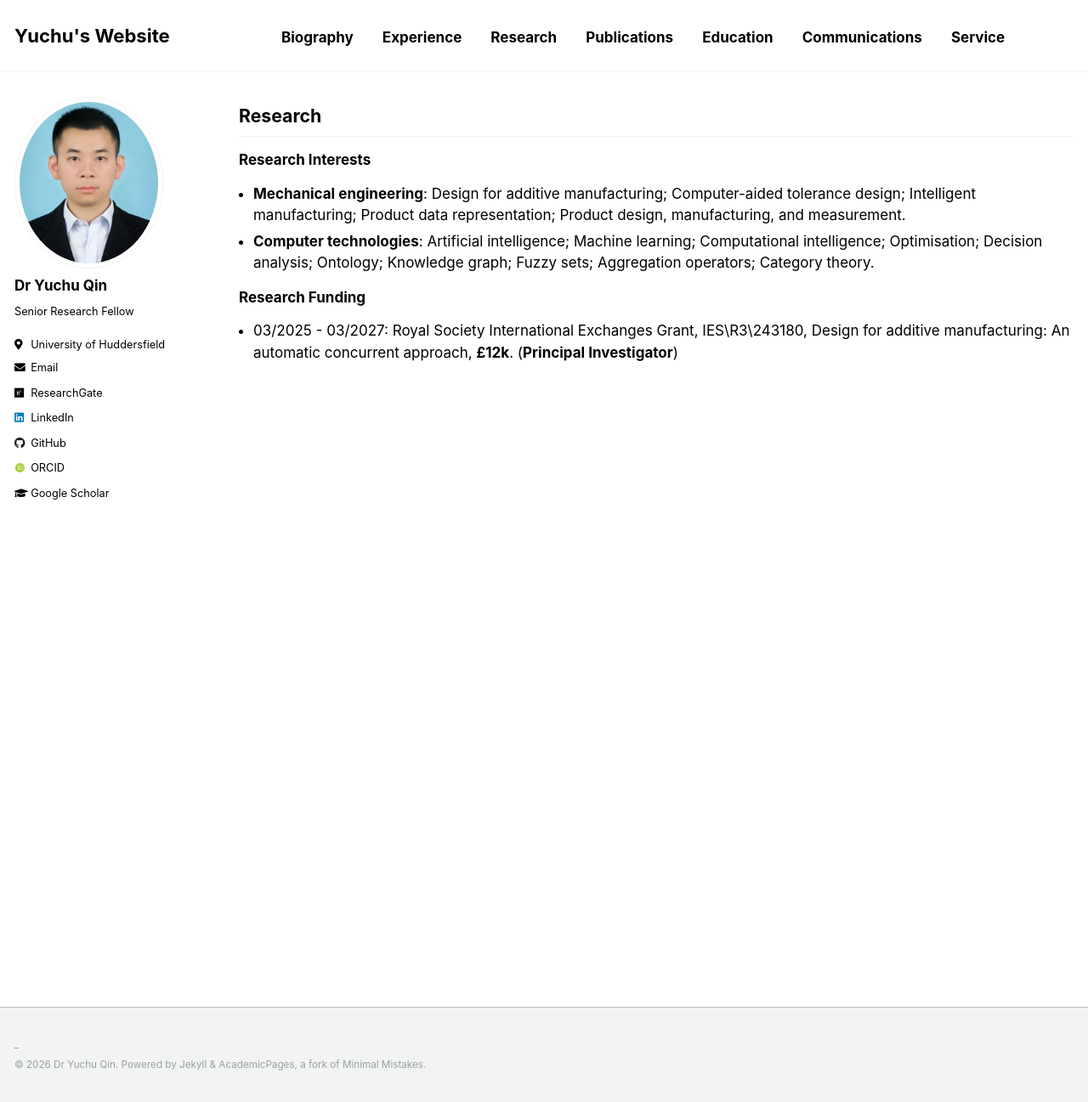
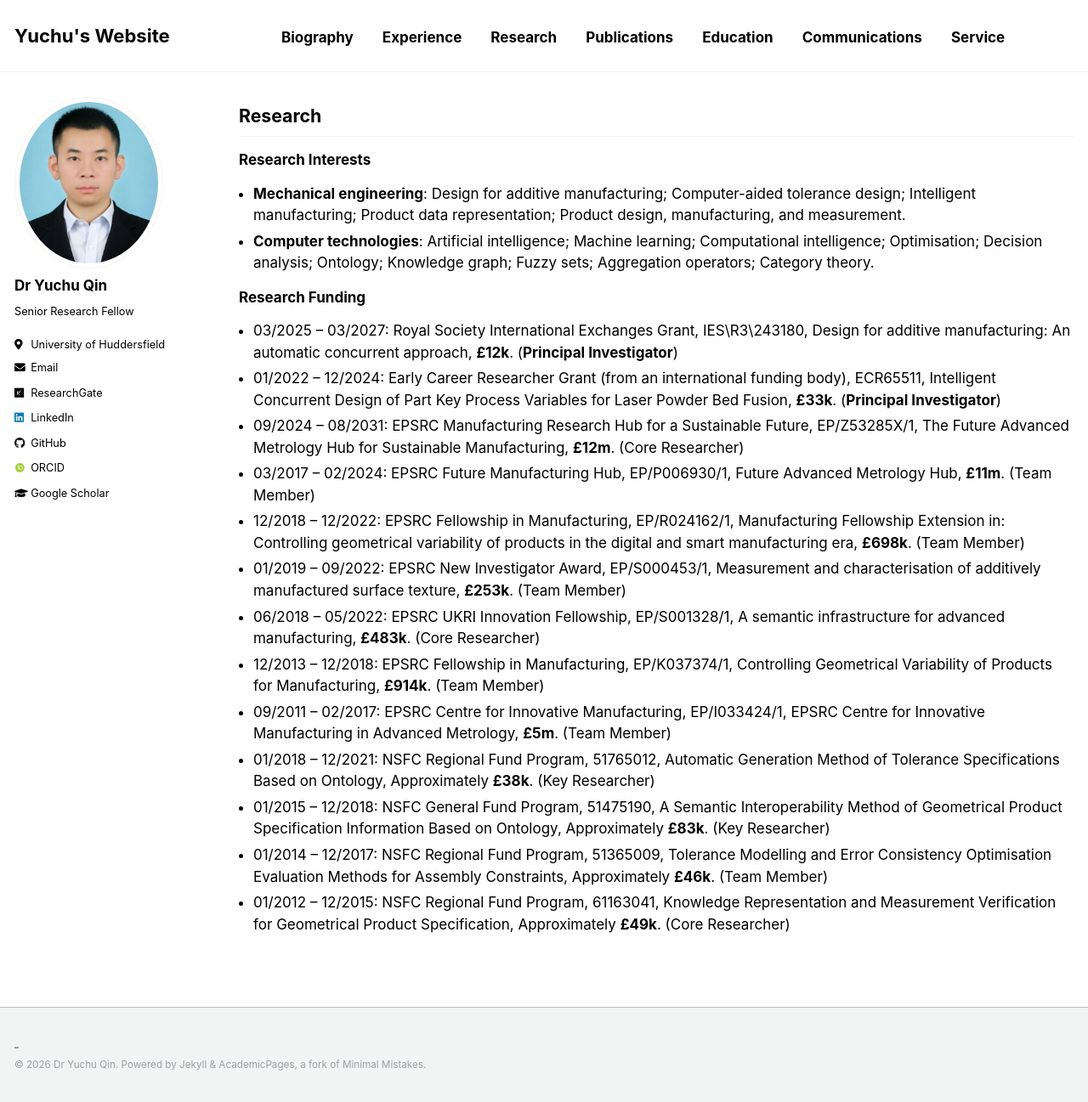
Before and after one commit to yuchu-qin/yuchu-qin.github.io, a Jekyll site: the page built from _pages/research.md, in a window 1280 px wide and 1297 px high. Shown: the whole window at 85% size. Built offline with Jekyll 4.4.1, drawn with Linux system fonts in a browser that asks for light colours; some web fonts are replaced; our own code applies the rules of GitHub Pages for plain Markdown files.

Commit message:
Update research.md

```diff
--- a/_pages/research.md
+++ b/_pages/research.md
@@ -9,4 +9,16 @@ author_profile: true
 - **Computer technologies**: Artificial intelligence; Machine learning; Computational intelligence; Optimisation; Decision analysis; Ontology; Knowledge graph; Fuzzy sets; Aggregation operators; Category theory.
 
 ### Research Funding
-- 03/2025 - 03/2027: Royal Society International Exchanges Grant, IES\R3\243180, Design for additive manufacturing: An automatic concurrent approach, **£12k**. (**Principal Investigator**)
+- 03/2025 – 03/2027: Royal Society International Exchanges Grant, IES\R3\243180, Design for additive manufacturing: An automatic concurrent approach, **£12k**. (**Principal Investigator**)
+- 01/2022 – 12/2024: Early Career Researcher Grant (from an international funding body), ECR65511, Intelligent Concurrent Design of Part Key Process Variables for Laser Powder Bed Fusion, **£33k**. (**Principal Investigator**)
+- 09/2024 – 08/2031: EPSRC Manufacturing Research Hub for a Sustainable Future, EP/Z53285X/1, The Future Advanced Metrology Hub for Sustainable Manufacturing, **£12m**. (Core Researcher)
+- 03/2017 – 02/2024: EPSRC Future Manufacturing Hub, EP/P006930/1, Future Advanced Metrology Hub, **£11m**. (Team Member)
+- 12/2018 – 12/2022: EPSRC Fellowship in Manufacturing, EP/R024162/1, Manufacturing Fellowship Extension in: Controlling geometrical variability of products in the digital and smart manufacturing era, **£698k**. (Team Member)
+- 01/2019 – 09/2022: EPSRC New Investigator Award, EP/S000453/1, Measurement and characterisation of additively manufactured surface texture, **£253k**. (Team Member)
+- 06/2018 – 05/2022: EPSRC UKRI Innovation Fellowship, EP/S001328/1, A semantic infrastructure for advanced manufacturing, **£483k**. (Core Researcher)
+- 12/2013 – 12/2018: EPSRC Fellowship in Manufacturing, EP/K037374/1, Controlling Geometrical Variability of Products for Manufacturing, **£914k**. (Team Member)
+- 09/2011 – 02/2017: EPSRC Centre for Innovative Manufacturing, EP/I033424/1, EPSRC Centre for Innovative Manufacturing in Advanced Metrology, **£5m**. (Team Member)
+- 01/2018 – 12/2021: NSFC Regional Fund Program, 51765012, Automatic Generation Method of Tolerance Specifications Based on Ontology, Approximately **£38k**. (Key Researcher)
+- 01/2015 – 12/2018: NSFC General Fund Program, 51475190, A Semantic Interoperability Method of Geometrical Product Specification Information Based on Ontology, Approximately **£83k**. (Key Researcher)
+- 01/2014 – 12/2017: NSFC Regional Fund Program, 51365009, Tolerance Modelling and Error Consistency Optimisation Evaluation Methods for Assembly Constraints, Approximately **£46k**. (Team Member)
+- 01/2012 – 12/2015: NSFC Regional Fund Program, 61163041, Knowledge Representation and Measurement Verification for Geometrical Product Specification, Approximately **£49k**. (Core Researcher)
```
